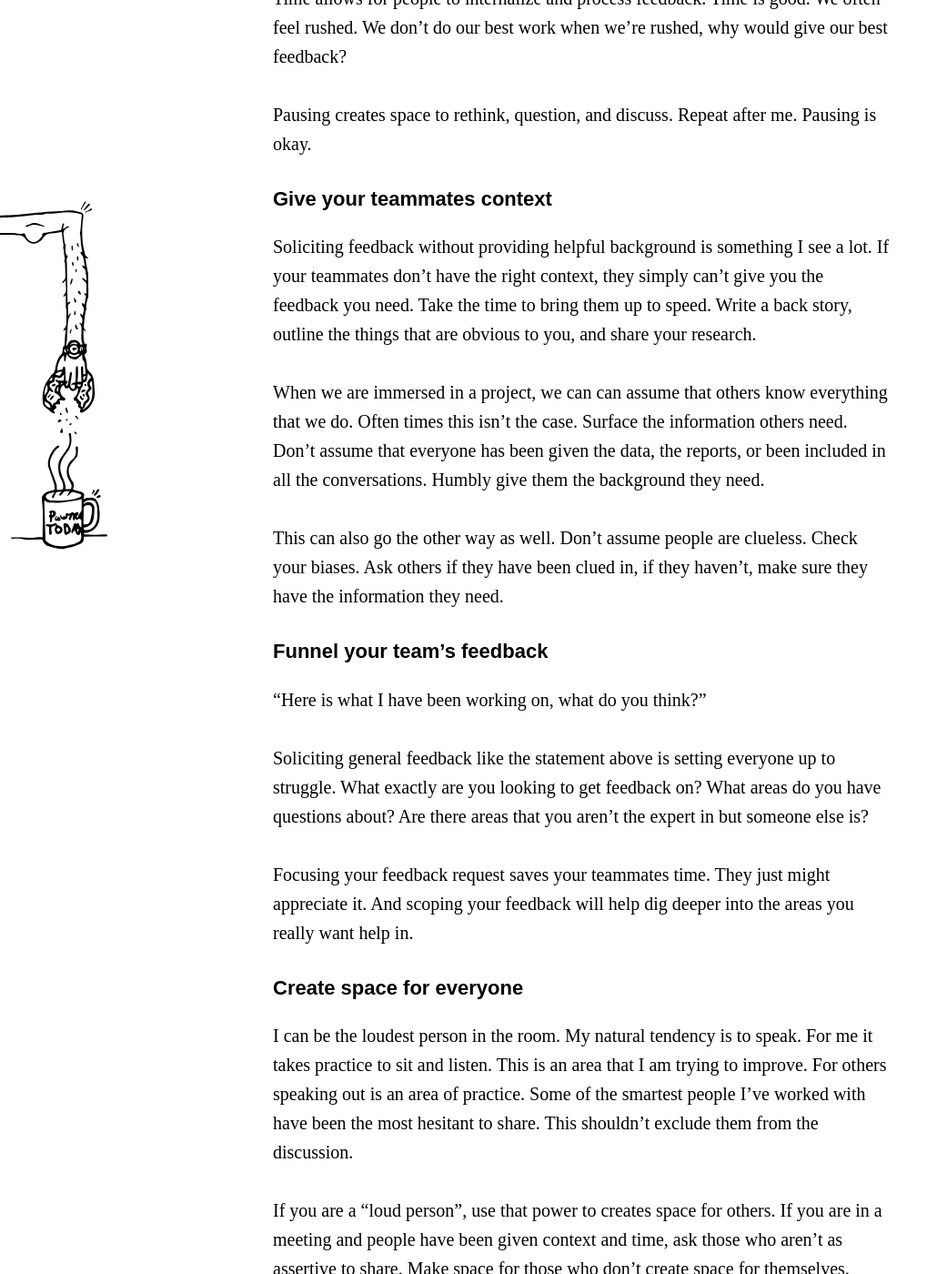
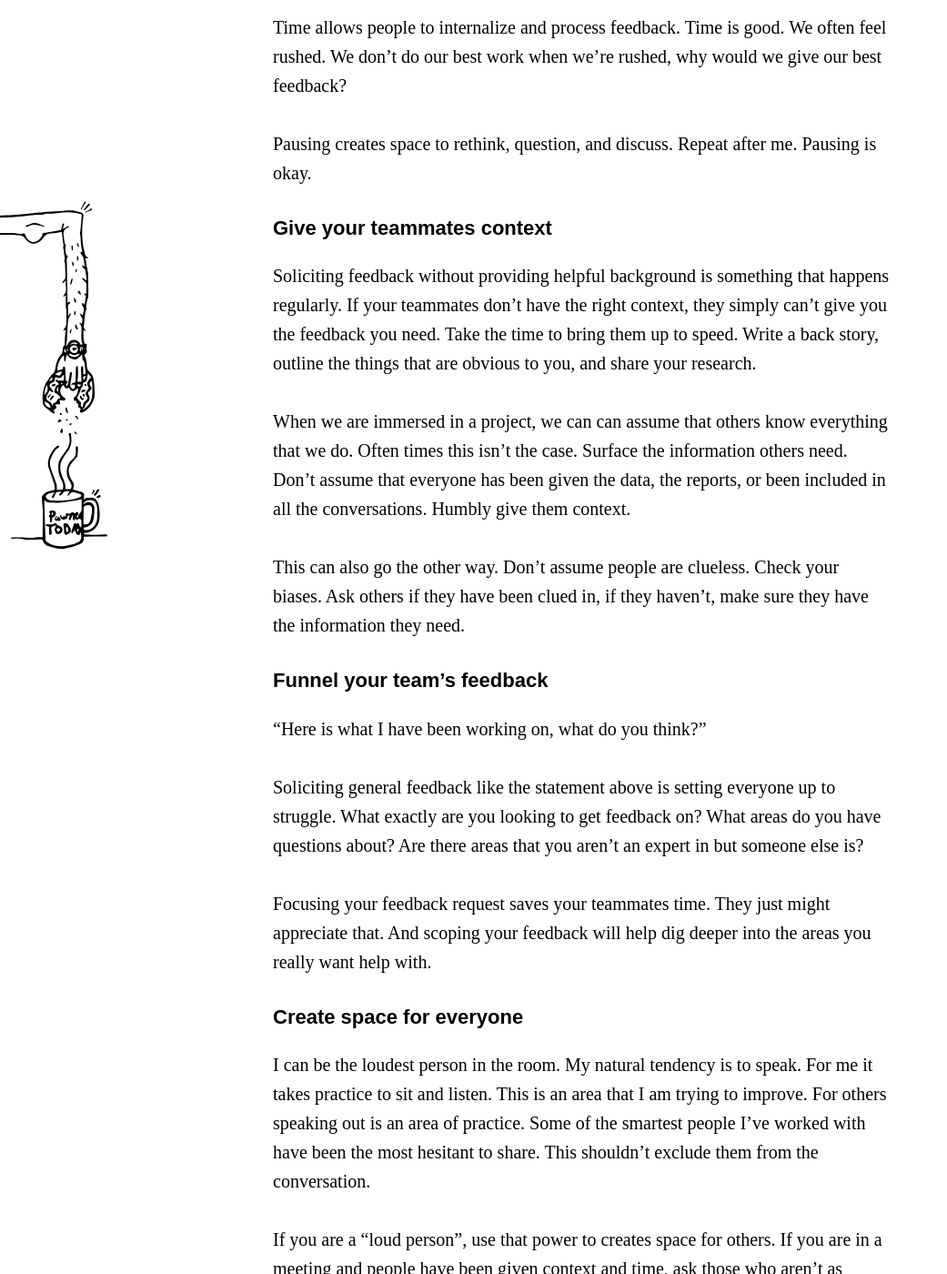
Before and after one commit to kslambert/imkylelambert, a Jekyll site: the page built from _posts/2019-03-11-getting-better-feedback.markdown, in a window 1280 px wide and 1400 px high, scrolled down 2079 px. Shown: the whole window at 91% size, without its empty margins (0-1041 px from the left). Built offline with Jekyll 4.4.1, drawn with Linux system fonts in a browser that asks for light colours; some web fonts are replaced; some of the changed text lies outside the part shown.

Commit message:
update the better feedback post

```diff
--- a/_posts/2019-03-11-getting-better-feedback.markdown
+++ b/_posts/2019-03-11-getting-better-feedback.markdown
@@ -5,18 +5,18 @@ description: Learn some helpful practices to create space for your team to give
 image: /img/posts/better-feedback.jpg
 ---
 
-Sometimes we go through life blind to the obvious. Did you know the name “Chips Ahoy!” is a play on words of the nautical term “ships ahoy”? If you are like me your jaw just hit the floor. Well, maybe that’s a little dramatic.
+Sometimes we go through life blind to the obvious. Did you know that the name “Chips Ahoy!” is a play on words of the nautical term “ships ahoy”? If you are like me your jaw just hit the floor. Well maybe that’s a little dramatic.
 
-Most of the time these “obvious” discoveries are small and insignificant. But sometimes these truths force us to examine our behaviors and make changes.
+Most of the time the “obvious” discoveries are small and insignificant. But sometimes these truths force us to examine our behaviors and make changes.
 
 ![getting better feedback from your team](/img/posts/better-feedback.jpg "getting better feedback")
 *Photo by Oleg Laptev*
 
-In the last couple of years I’ve realized that I’m a verbal processor. I may have known this for longer, but I wasn’t thinking through how it was affecting my work. I have no problem opening my mouth in meetings. I process concepts out loud, and am able to verbalize ideas quickly.
+In the last couple of years I’ve realized that I’m a verbal processor. Deep down I may have known this, but I wasn’t thinking about how it was affecting my work. I have no problem opening my mouth in meetings. I process concepts out loud, and am able to verbalize ideas quickly.
 
-Something that should have been obvious to me, but wasn’t, was that many of my coworkers weren’t wired this way. Being a verbal processor doesn’t make me better or worse than those who need time to process their thoughts. But understanding how I am built has forced me to change the way that I work.
+Something that should have been obvious, but wasn’t, was that many of my coworkers weren’t wired this way. Being a verbal processor doesn’t make me better or worse than those who need time to process their thoughts. But understanding how I am built has forced me to change the way that I work.
 
-I found habits that weren’t serving my team. I was missing out on great feedback by forcing people to work the way I work. I wasn’t creating space for my coworkers who didn’t operate like me, and it was hurting all of our work.
+I found habits that weren’t serving my team. By forcing people to work the way I work I was missing out on great feedback. I wasn’t creating space for my coworkers who didn’t operate like me, and it was hurting all of our work.
 
 ## Create space for your teammates to do their best work
 
@@ -26,39 +26,39 @@ So let’t kick this off.
 
 ### Don’t put your teammates on the spot
 
-If you aren’t a verbal processor you may feel cornered when your coworker asks you for quick feedback. One of the changes I’m attempting is setting my coworkers up. If I want feedback, I give them a heads up. I share my designs, thoughts, and sketches, and give them time. I ask for feedback within a reasonable amount of time.
+If you aren’t a verbal processor you may feel cornered when your coworker asks you for quick feedback. One of the changes I’m attempting is: taking the time to set my coworkers up. If I want feedback, I give them a heads up. I share my designs, thoughts, and sketches... and I give them time. I ask for feedback within a reasonable amount of time.
 
-Time allows for people to internalize and process feedback. Time is good. We often feel rushed. We don’t do our best work when we’re rushed, why would give our best feedback?
+Time allows people to internalize and process feedback. Time is good. We often feel rushed. We don’t do our best work when we’re rushed, why would we give our best feedback?
 
 Pausing creates space to rethink, question, and discuss. Repeat after me. Pausing is okay.
 
 ### Give your teammates context
 
-Soliciting feedback without providing helpful background is something I see a lot. If your teammates don’t have the right context, they simply can’t give you the feedback you need. Take the time to bring them up to speed. Write a back story, outline the things that are obvious to you, and share your research.
+Soliciting feedback without providing helpful background is something that happens regularly. If your teammates don’t have the right context, they simply can’t give you the feedback you need. Take the time to bring them up to speed. Write a back story, outline the things that are obvious to you, and share your research.
 
-When we are immersed in a project, we can can assume that others know everything that we do. Often times this isn’t the case. Surface the information others need. Don’t assume that everyone has been given the data, the reports, or been included in all the conversations. Humbly give them the background they need.
+When we are immersed in a project, we can can assume that others know everything that we do. Often times this isn’t the case. Surface the information others need. Don’t assume that everyone has been given the data, the reports, or been included in all the conversations. Humbly give them context.
 
-This can also go the other way as well. Don’t assume people are clueless. Check your biases. Ask others if they have been clued in, if they haven’t, make sure they have the information they need.
+This can also go the other way. Don’t assume people are clueless. Check your biases. Ask others if they have been clued in, if they haven’t, make sure they have the information they need.
 
 ### Funnel your team’s feedback
 
 “Here is what I have been working on, what do you think?”
 
-Soliciting general feedback like the statement above is setting everyone up to struggle. What exactly are you looking to get feedback on? What areas do you have questions about? Are there areas that you aren’t the expert in but someone else is?
+Soliciting general feedback like the statement above is setting everyone up to struggle. What exactly are you looking to get feedback on? What areas do you have questions about? Are there areas that you aren’t an expert in but someone else is?
 
-Focusing your feedback request saves your teammates time. They just might appreciate it. And scoping your feedback will help dig deeper into the areas you really want help in.
+Focusing your feedback request saves your teammates time. They just might appreciate that. And scoping your feedback will help dig deeper into the areas you really want help with.
 
 ### Create space for everyone
 
-I can be the loudest person in the room. My natural tendency is to speak. For me it takes practice to sit and listen. This is an area that I am trying to improve. For others speaking out is an area of practice. Some of the smartest people I’ve worked with have been the most hesitant to share. This shouldn’t exclude them from the discussion.
+I can be the loudest person in the room. My natural tendency is to speak. For me it takes practice to sit and listen. This is an area that I am trying to improve. For others speaking out is an area of practice. Some of the smartest people I’ve worked with have been the most hesitant to share. This shouldn’t exclude them from the conversation.
 
 If you are a “loud person”, use that power to creates space for others. If you are in a meeting and people have been given context and time, ask those who aren’t as assertive to share. Make space for those who don’t create space for themselves. Explicitly solicit their opinions. Step in when others are dominating the conversation. If it is you dominating, then practice listening...
 
-No I mean it. Listen. Go to a meeting without saying a word. It could be enlightening.
+No I mean it. Listen. Go to a meeting without saying a word. It will be enlightening.
 
 ### Be aware of your shortcomings
 
-I can’t be the only one who wants to stick my head in the sand when it comes to the areas that I need to improve. Ignoring my weaknesses may help my ego, but it doesn’t help my relationships, or my career.
+I can’t be the only one who wants to stick my head in the sand when it comes to the areas where I need to improve. Ignoring my weaknesses may help my ego, but it doesn’t help my relationships, or my career.
 
 If we are brave enough to admit our shortcomings, then we can start practicing the things that will [help us grow](/do-goals-matter/).
 
```
